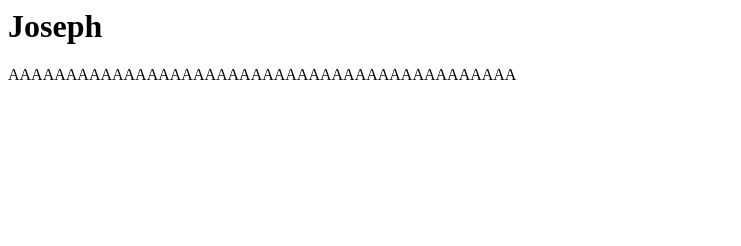
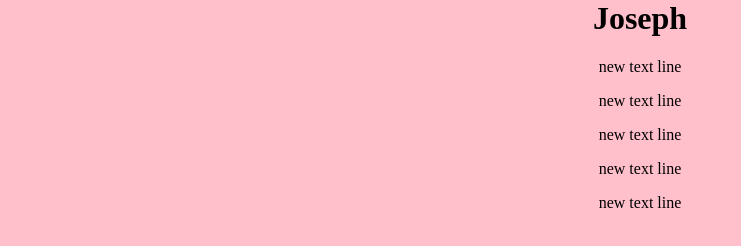
Before and after one commit to ShySana/hoonwoi, a plain HTML site: page index.html in a window 1280 px wide. Shown: the whole page, without its empty margins (0-741 px from the left). Drawn offline with Linux system fonts and the light colour scheme.

Commit message:
Update index.html

```diff
--- a/index.html
+++ b/index.html
@@ -3,9 +3,16 @@
     <meta charset="UTF-8">
     <meta name="viewport" content="width=device-width, initial-scale=1.0">
     <title>Document</title>
+    <link rel="stylesheet" href="styles.css">
 </head>
 <body>
     <h1> Joseph </h1>
-    <p>AAAAAAAAAAAAAAAAAAAAAAAAAAAAAAAAAAAAAAAAAAAA</p>
+    <p>new text line</p>
+    <p>new text line</p>
+    <p>new text line</p>
+    <p>new text line</p>
+    <p>new text line</p>
+
+
 </body>
 </html>
```
